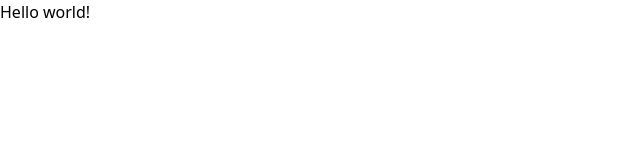
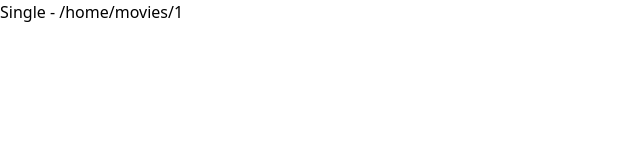
Before and after one commit to Selva-Ganesh-M/movie_details_app, a React (Vite) app: page /home/movies/1 in a window 1280 px wide. Shown: the top 160 px of the page, without its empty margins (0-640 px from the left). Built offline with nearby package versions, Linux system fonts and the light colour scheme.

Commit message:
all routes initialization

```diff
--- a/package.json
+++ b/package.json
@@ -14,7 +14,8 @@
     "axios": "^1.4.0",
     "react": "^18.2.0",
     "react-dom": "^18.2.0",
-    "react-redux": "^8.1.1"
+    "react-redux": "^8.1.1",
+    "react-router-dom": "^6.14.1"
   },
   "devDependencies": {
     "@types/react": "^18.2.14",
--- a/src/App.tsx
+++ b/src/App.tsx
@@ -1,12 +1,29 @@
+import BaseLayout from "./Pages/Home/BaseLayout";
+import { Routes, Route, Navigate } from "react-router-dom"
+import Home from "./Pages/Home/switchable/Home";
+import Movies from "./Pages/Home/switchable/Movies";
+import Series from "./Pages/Home/switchable/Series";
+import Single from "./Pages/Home/switchable/Single";
 
 type Props = Record<string, never>;
 
 const App = (props: Props) => {
   return (
     <div className="app">
-      <h1 className="text-3xl font-bold underline">
-        Hello world!
-      </h1>
+      <Routes>
+        <Route path="/home" element={<BaseLayout />}>
+          <Route index element={<Home />} />
+          <Route path="movies">
+            <Route index element={<Movies />} />
+            <Route path=":id" element={<Single />} />
+          </Route>
+          <Route path="series">
+            <Route index element={<Series />} />
+            <Route path=":id" element={<Single />} />
+          </Route>
+        </Route>
+        <Route path="/*" element={<Navigate to="/home" />} />
+      </Routes>
     </div>
   )
 }
--- /dev/null
+++ b/src/Pages/Home/BaseLayout.tsx
@@ -0,0 +1,14 @@
+import React from 'react'
+import { Outlet } from "react-router-dom"
+
+type Props = Record<string, never>
+
+const BaseLayout = (props: Props) => {
+    return (
+        <div id='base-layout'>
+            <Outlet />
+        </div>
+    )
+}
+
+export default BaseLayout
--- /dev/null
+++ b/src/Pages/Home/switchable/Home.tsx
@@ -0,0 +1,11 @@
+import React from 'react'
+
+type Props = Record<string, never>
+
+const Home = (props: Props) => {
+    return (
+        <div>Home</div>
+    )
+}
+
+export default Home
--- /dev/null
+++ b/src/Pages/Home/switchable/Movies.tsx
@@ -0,0 +1,11 @@
+import React from 'react'
+
+type Props = Record<string, never>
+
+const Movies = (props: Props) => {
+    return (
+        <div>Movies</div>
+    )
+}
+
+export default Movies
--- /dev/null
+++ b/src/Pages/Home/switchable/Series.tsx
@@ -0,0 +1,11 @@
+import React from 'react'
+
+type Props = Record<string, never>
+
+const Series = (props: Props) => {
+    return (
+        <div>Series</div>
+    )
+}
+
+export default Series
--- /dev/null
+++ b/src/Pages/Home/switchable/Single.tsx
@@ -0,0 +1,13 @@
+import { useLocation } from "react-router-dom"
+
+type Props = Record<string, never>
+
+const Single = (props: Props) => {
+    const location = useLocation()
+
+    return (
+        <div>Single - {location.pathname}</div>
+    )
+}
+
+export default Single
--- a/src/main.tsx
+++ b/src/main.tsx
@@ -2,9 +2,12 @@ import React from 'react'
 import ReactDOM from 'react-dom/client'
 import App from './App.tsx'
 import './index.css'
+import { BrowserRouter as Router, Routes, Route } from 'react-router-dom'
 
 ReactDOM.createRoot(document.getElementById('root')!).render(
-  <React.StrictMode>
-    <App />
-  </React.StrictMode>,
+  <Router>
+    <Routes>
+      <Route path="/*" element={<App />} />
+    </Routes>
+  </Router>
 )
```
Also changed, not shown: src/Pages/Home/static/Navbar.tsx (added), 1 other file (tests, documents, lock files or other folders).
